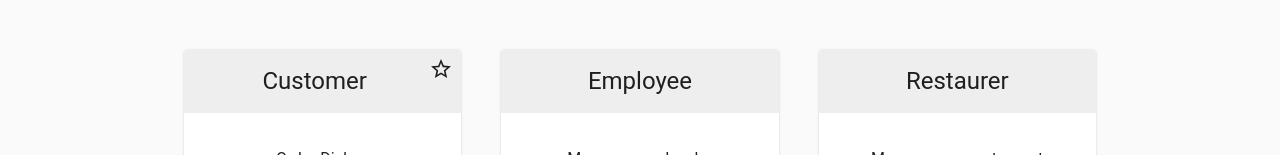
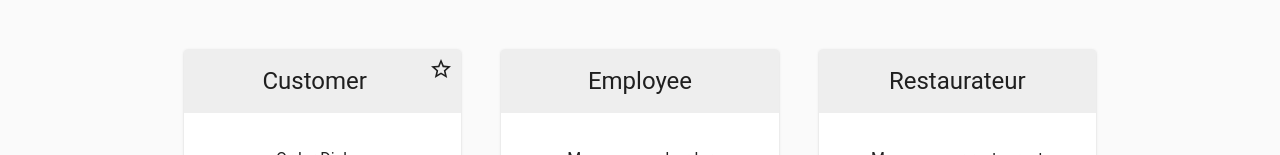
Before and after one commit to IO2-2021-MZ/grupa_M, a React (Create React App) app in the folder frontend/: page /startup in a window 1280 px wide. Shown: the part 285-440 px from the top of the page. Built offline with nearby package versions, Linux system fonts and the light colour scheme.

Commit message:
restaurer -> restaurateur

```diff
--- a/frontend/src/components/CustomerOrdersHistory.js
+++ b/frontend/src/components/CustomerOrdersHistory.js
@@ -128,7 +128,7 @@ function CustomerOrdersHistory(props) {
       </AppBar>
         <div>
         <Typography color="primary" variant="h4">
-            List of all orders for restaurant
+          List of all orders for customer
         </Typography>
         <TableContainer component={Paper}>
             <Table className={classes.table} aria-label="simple table">
--- a/frontend/src/components/LogOut.js
+++ b/frontend/src/components/LogOut.js
@@ -6,7 +6,7 @@ import StartUp from "./StartUp";
 import SignUpCustomer from "./CustomerSU";
 import SignUpEmployee from "./EmployeeSU";
 import SignUpAdmin from "./AdminsSU";
-import SignUpRestaurer from "./RestaurerSU";
+import SignUpRestaurateur from "./RestaurateurSU";
 
 
 const SignInWithRole = ({match}) => {
@@ -24,7 +24,7 @@ function LogOut(props){
                 <Route path='/signin/:role' component={SignInWithRole}/>
                 <Route path='/signup/admin' component={SignUpAdmin}/>
                 <Route path='/signup/customer' component={SignUpCustomer}/>
-                <Route path='/signup/restaurer' component={SignUpRestaurer}/>
+                <Route path='/signup/restaurer' component={SignUpRestaurateur}/>
                 <Route path='/signup/employee' component={SignUpEmployee}/>
                 <Redirect to='/startup' />
             </Switch>
--- a/frontend/src/components/Main.js
+++ b/frontend/src/components/Main.js
@@ -1,6 +1,6 @@
 import React, { useContext, useEffect } from "react";
 import UserContext from '../contexts/UserContext'
-import Restaurer from "./Restaurateur";
+import Restaurateur from "./Restaurateur";
 import Admin from "./Admin";
 import Customer from "./Customer";
 import Employee from "./Employee";
@@ -13,8 +13,8 @@ function Main(){
     if(user === undefined){
         return <LogOut/>;
     }
-    if(user.role.toLowerCase() === 'restaurer' || user.role.toLowerCase() === ' restaurer'){
-        return <Restaurer />;
+    if(user.role.toLowerCase() === 'restaurateur' || user.role.toLowerCase() === ' restaurateur'){
+        return <Restaurateur />;
     }
     if(user.role.toLowerCase() === 'admin' || user.role.toLowerCase() === ' admin'){
         return <Admin/>;
--- a/frontend/src/components/StartUp.js
+++ b/frontend/src/components/StartUp.js
@@ -94,14 +94,14 @@ const tiers = [
     user: 'employee'
   },
   {
-    title: 'Restaurer',
+    title: 'Restaurateur',
     price: '30',
     description: [
       'Manage your restaurant',
     ],
     buttonText: 'Sign in',
     buttonVariant: 'contained',
-    user: 'restaurer'
+    user: 'restaurateur'
   },
 ];
 const footers = [
```
Also changed, not shown: frontend/src/components/RestaurateurSU.js (renamed from frontend/src/components/RestaurerSU.js), 2 other files (tests, documents, lock files or other folders).
